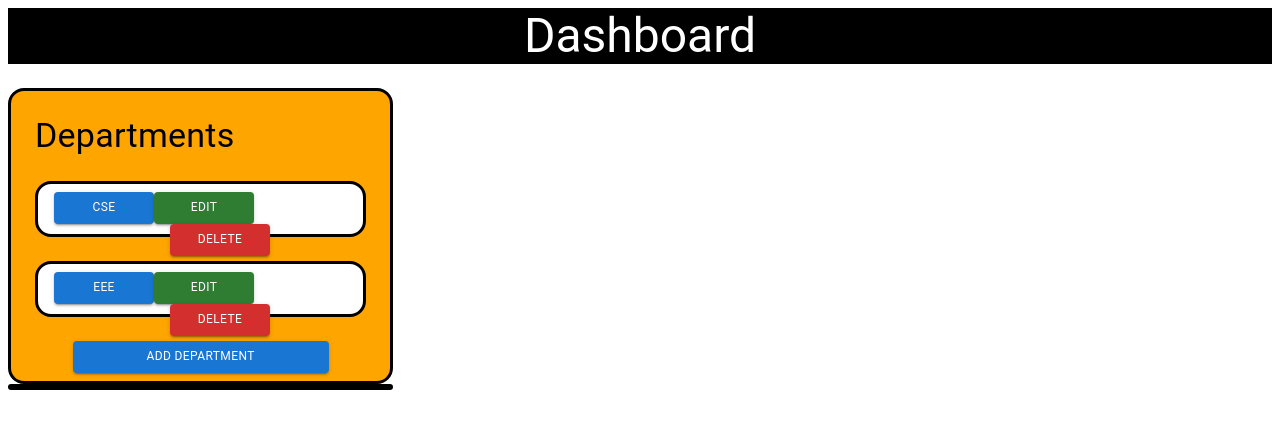
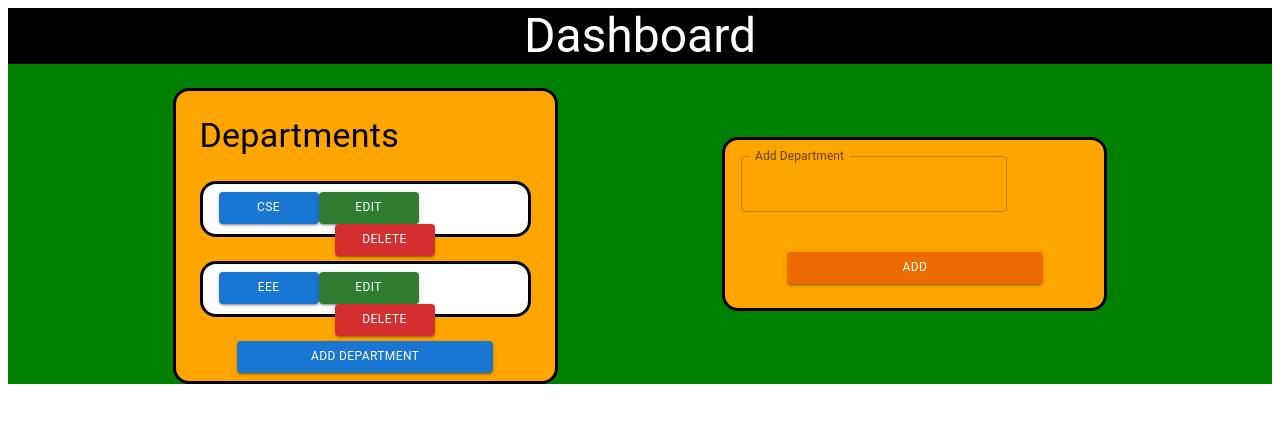
Before and after one commit to atefevan/Student_Companion_Admin, a React (Vite) app: page / in a window 1280 px wide. Both pictures are taken after a click on the button "ADD DEPARTMENT". Shown: the top 428 px of the page. Built offline with nearby package versions, Linux system fonts and the light colour scheme; no server answers; the database is empty.

Commit message:
Dept UI Completed

```diff
--- /dev/null
+++ b/src/components/AddPlates.tsx
@@ -0,0 +1,5 @@
+const AddPlates = () => {
+  return <div>A</div>;
+};
+
+export default AddPlates;
--- a/src/components/plates.tsx
+++ b/src/components/ViewPlates.tsx
@@ -3,7 +3,7 @@ import C_Button from "./atoms/C_Button";
 interface Props {
   leading: string;
 }
-const Plates = ({ leading }: Props) => {
+const ViewPlates = ({ leading }: Props) => {
   return (
     <Box
       sx={{
@@ -59,4 +59,4 @@ const Plates = ({ leading }: Props) => {
   );
 };
 
-export default Plates;
+export default ViewPlates;
--- a/src/pages/Dashboard/Dashboard.tsx
+++ b/src/pages/Dashboard/Dashboard.tsx
@@ -2,7 +2,8 @@ import { Box, Typography } from "@mui/material";
 import { useEffect, useState } from "react";
 import { getBatches, getDatas } from "../../Utils/firebaseFunctions";
 import C_Button from "../../components/atoms/C_Button";
-import Plates from "../../components/plates";
+import ViewPlates from "../../components/ViewPlates";
+import C_TextField from "../../components/atoms/C_Textfield";
 
 const Dashboard = () => {
   /// DB Branches
@@ -14,38 +15,14 @@ const Dashboard = () => {
   const [loading, setLoading] = useState<boolean>(false);
 
   const [deptVisibility, setDeptVisibility] = useState<boolean>(false);
-  /// caller
-  const loadDepts = async () => {
-    setLoading(true);
-    try {
-      let depts = await getDatas();
-      setDepartments(depts);
-      //let promises = await Promise.all([depts]);
-      console.log("depts : ", depts);
-    } catch (error) {
-      console.log(error);
-    }
-    setLoading(false);
-    return departments;
-  };
+  const [newDept, setNewDept] = useState<string>(""); /// caller
+  const [depts, setDepts] = useState<string[]>(["CSE", "EEE"]);
 
-  const loadBatches = async (departments) => {
-    setLoading(true);
-    try {
-      getBatches(departments).then((res) => {
-        setDepartments(res);
-        console.log("HAHAH: ", res);
-      });
-    } catch (error) {
-      console.log(error);
-    }
-    setLoading(false);
-  };
   /// Loader Hook
   useEffect(() => {
     setLoading(true);
     getDatas()
-      .then((res) => {
+      .then((res: any) => {
         setDepartments(res);
         getBatches(res).then((batch) => {
           setBatches(batch);
@@ -56,9 +33,15 @@ const Dashboard = () => {
         setLoading(false);
       });
   }, []);
-  const departMentsArray = ["CSE", "EEE"];
   return (
     <>
+      <Box
+        sx={{
+          display: "flex",
+          justifyContent: "space-between",
+          flexDirection: "column",
+        }}
+      >
         <Box
           sx={{
             bgcolor: "black",
@@ -75,6 +58,15 @@ const Dashboard = () => {
             Dashboard
           </Typography>
         </Box>
+        <Box
+          sx={{
+            bgcolor: "green",
+            justifyContent: "space-evenly",
+            display: "flex",
+            alignItems: "center",
+            flexDirection: "row",
+          }}
+        >
           <Box
             sx={{
               display: "flex",
@@ -96,8 +88,8 @@ const Dashboard = () => {
             <Typography variant="h4" sx={{ m: 3 }}>
               Departments
             </Typography>
-        {departMentsArray.map((e) => (
-          <Plates leading={e} />
+            {depts.map((e) => (
+              <ViewPlates leading={e} />
             ))}
             <Box sx={{ alignSelf: "center", mb: 1 }}>
               <C_Button
@@ -112,14 +104,51 @@ const Dashboard = () => {
           </Box>
           <Box
             sx={{
-          bgcolor: "greenyellow",
+              bgcolor: "orange",
               height: "40%",
               width: "30%",
               border: 3,
               borderColor: "black",
               borderRadius: 4,
+              flexDirection: "column",
+              display: deptVisibility === true ? "flex" : "none",
+              justifyContent: "space-between",
             }}
-      ></Box>
+          >
+            <Box
+              sx={{
+                height: "80%",
+                display: "flex",
+                width: "70%",
+                flexDirection: "row",
+                justifyContent: "left",
+                ml: 2,
+                mt: 2,
+              }}
+            >
+              <C_TextField
+                label="Add Department"
+                id="add-dept"
+                type="outlined"
+                isError={false}
+                fieldOnChange={(event) => setNewDept(event)}
+              />
+            </Box>
+            <Box sx={{ alignSelf: "center", mb: 3 }}>
+              <C_Button
+                label="Add"
+                variant="contained"
+                size="medium"
+                btn_color="warning"
+                onSubmit={() => {
+                  setDepts([...depts, newDept]);
+                  setDeptVisibility(!deptVisibility);
+                }}
+              />
+            </Box>
+          </Box>
+        </Box>
+      </Box>
     </>
   );
 };
```
Lines whose indentation alone changed are shown as unchanged.
